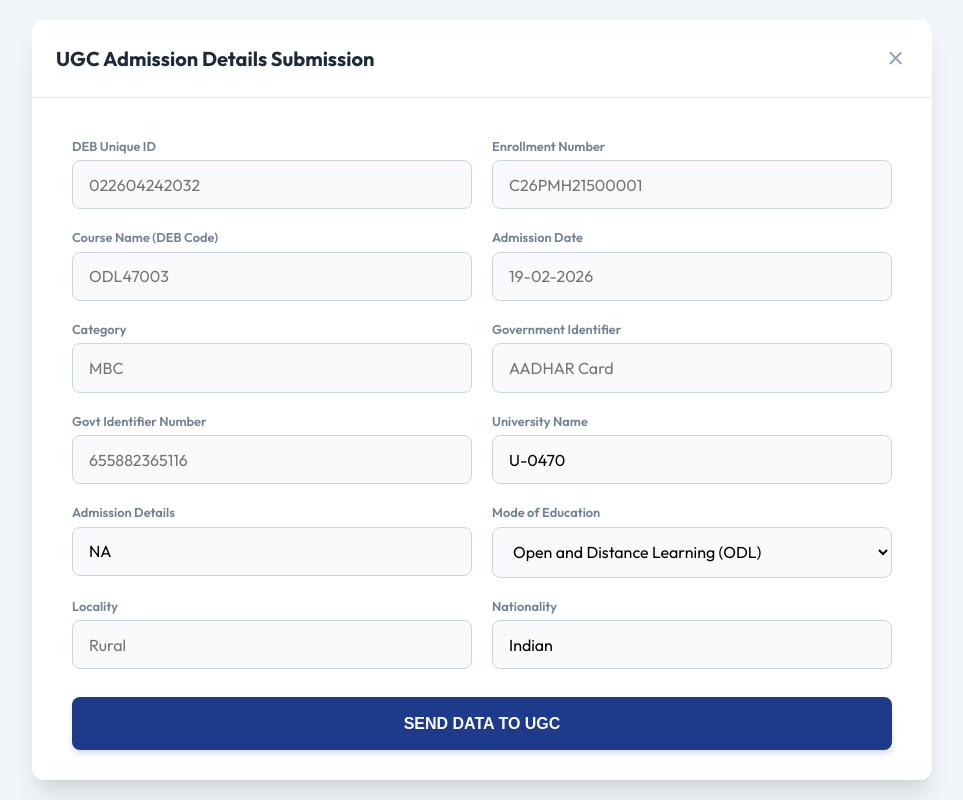
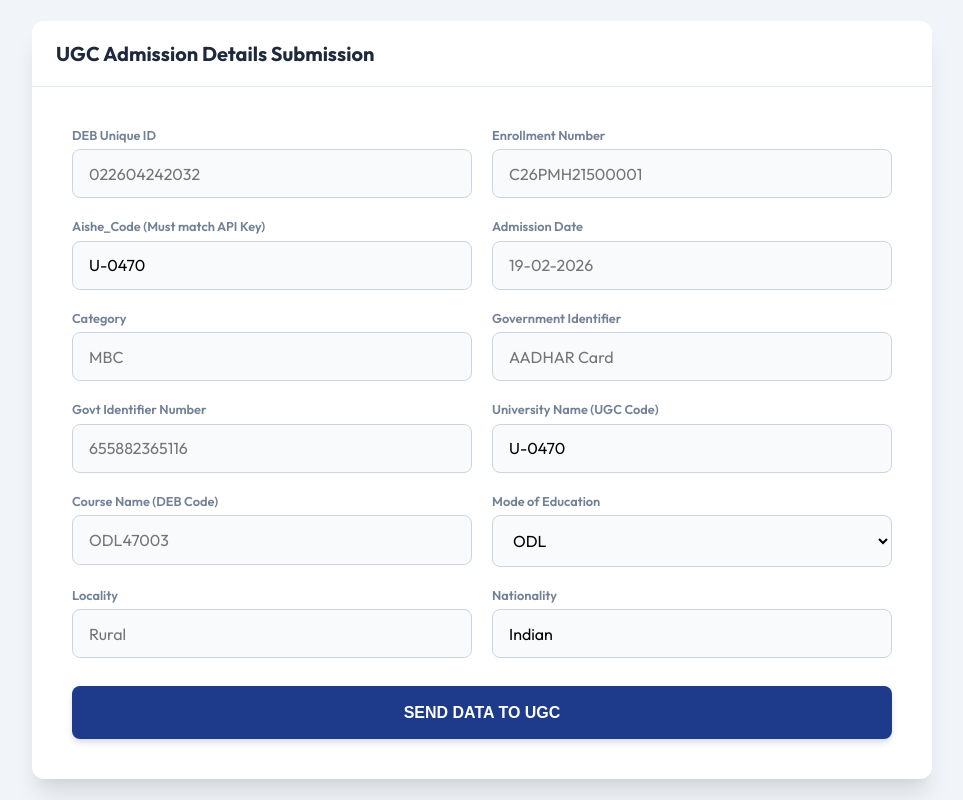
Before and after one commit to Suresh-8695198/DEB-Submission, a React (Vite) app: page / in a window 1280 px wide. Shown: the whole page, without its empty margins (158-1121 px from the left). Built offline with nearby package versions, Linux system fonts and the light colour scheme; the HTML template or start-up script is replaced by a standard one.

Commit message:
Update: Made AISHE Code field EDITABLE to help fix mismatch errors (Test U-0470 vs U0470)

```diff
--- a/src/App.jsx
+++ b/src/App.jsx
@@ -1,4 +1,4 @@
-// src/App.jsx
+// src/App.jsx (AISHE Code Now Editable)
 import React, { useState } from 'react';
 import './App.css';
 
@@ -8,25 +8,22 @@
 
   const showNotification = (msg, style) => {
     setToast({ show: true, msg, style });
-    setTimeout(() => setToast({ show: false, msg: '', style: '' }), 10000); // 10s for slow errors
+    setTimeout(() => setToast({ show: false, msg: '', style: '' }), 7000);
   };
 
   const handleSubmit = async (e) => {
     e.preventDefault();
     setLoading(true);
 
-    // Validate form data
     const formData = new FormData(e.target);
     const data = Object.fromEntries(formData.entries());
 
     try {
-      // 1. High Speed Vercel Sync
       const response = await fetch('/api/submit', {
         method: 'POST',
         headers: { 'Content-Type': 'application/json' },
         body: JSON.stringify(data)
       });
-
       const result = await response.json();
 
       if (result.Flag === 1) {
@@ -35,12 +32,10 @@
       } else if (result.Flag === 3) {
         showNotification('⚠️ DUPLICATE: Record already exists.', 'warning');
       } else {
-        // Detailed UGC Error Reporting
-        showNotification(`❌ FAILED: ${result.Message || 'UGC Gateway Problem'}`, 'error');
+        showNotification(`❌ FAILED: ${result.Message || 'Institutional Key Mismatch'}`, 'error');
       }
-
     } catch (err) {
-      showNotification('❌ VERCEL TIMEOUT: The UGC server is taking too long to respond (>10s).', 'error');
+      showNotification('❌ CONNECTION ERROR', 'error');
     } finally {
       setLoading(false);
     }
@@ -53,25 +48,27 @@
       <main className="portal-modal">
         <header className="portal-header">
           <h2>UGC Admission Details Submission</h2>
-          <button className="close-btn" type="button" onClick={() => window.location.reload()}>&times;</button>
         </header>
 
         <div className="form-body">
           <form onSubmit={handleSubmit} className="form-grid">
             <div className="form-group"><label>DEB Unique ID</label><input type="text" name="DEBuniqueID" placeholder="022604242032" required /></div>
             <div className="form-group"><label>Enrollment Number</label><input type="text" name="EnrollmentNumber" placeholder="C26PMH21500001" required /></div>
-            <div className="form-group"><label>Course Name (DEB Code)</label><input type="text" name="CourseName" placeholder="ODL47003" required /></div>
+
+            {/* AISHE CODE - NOW EDITABLE */}
+            <div className="form-group"><label>Aishe_Code (Must match API Key)</label><input type="text" name="Aishe_Code" defaultValue="U-0470" required /></div>
+
             <div className="form-group"><label>Admission Date</label><input type="text" name="AdmissionDate" placeholder="19-02-2026" required /></div>
             <div className="form-group"><label>Category</label><input type="text" name="Category" placeholder="MBC" required /></div>
             <div className="form-group"><label>Government Identifier</label><input type="text" name="GovernmentIdentifier" placeholder="AADHAR Card" required /></div>
             <div className="form-group"><label>Govt Identifier Number</label><input type="text" name="GovernmentIdentifierNumber" placeholder="655882365116" required /></div>
-            <div className="form-group"><label>University Name</label><input type="text" name="UniversityName" defaultValue="U-0470" required /></div>
-            <div className="form-group"><label>Admission Details</label><input type="text" name="AdmissionDetails" defaultValue="NA" required /></div>
-            <div className="form-group"><label>Mode of Education</label><select name="ModeEducation" required><option value="Open and Distance Learning (ODL)">Open and Distance Learning (ODL)</option><option value="Online Mode">Online Mode</option></select></div>
+            <div className="form-group"><label>University Name (UGC Code)</label><input type="text" name="UniversityName" defaultValue="U-0470" required /></div>
+            <div className="form-group"><label>Course Name (DEB Code)</label><input type="text" name="CourseName" placeholder="ODL47003" required /></div>
+            <div className="form-group"><label>Mode of Education</label><select name="ModeEducation" required><option value="Open and Distance Learning (ODL)">ODL</option><option value="Online Mode">Online Mode</option></select></div>
             <div className="form-group"><label>Locality</label><input type="text" name="Locality" placeholder="Rural" required /></div>
             <div className="form-group"><label>Nationality</label><input type="text" name="Nationality" defaultValue="Indian" required /></div>
-            <input type="hidden" name="Aishe_Code" value="U-0470" /><input type="hidden" name="CountryResidence" value="India" />
-            <div className="form-group full-width"><button type="submit" className="submit-btn" disabled={loading}>{loading && <div className="spinner"></div>}<span>{loading ? 'TRANSMITTING...' : 'SEND DATA TO UGC'}</span></button></div>
+            <input type="hidden" name="AdmissionDetails" value="NA" /><input type="hidden" name="CountryResidence" value="India" />
+            <div className="form-group full-width"><button type="submit" className="submit-btn" disabled={loading}>{loading && <div className="spinner"></div>}<span>{loading ? 'SEND DATA TO UGC' : 'SEND DATA TO UGC'}</span></button></div>
           </form>
         </div>
       </main>
```
